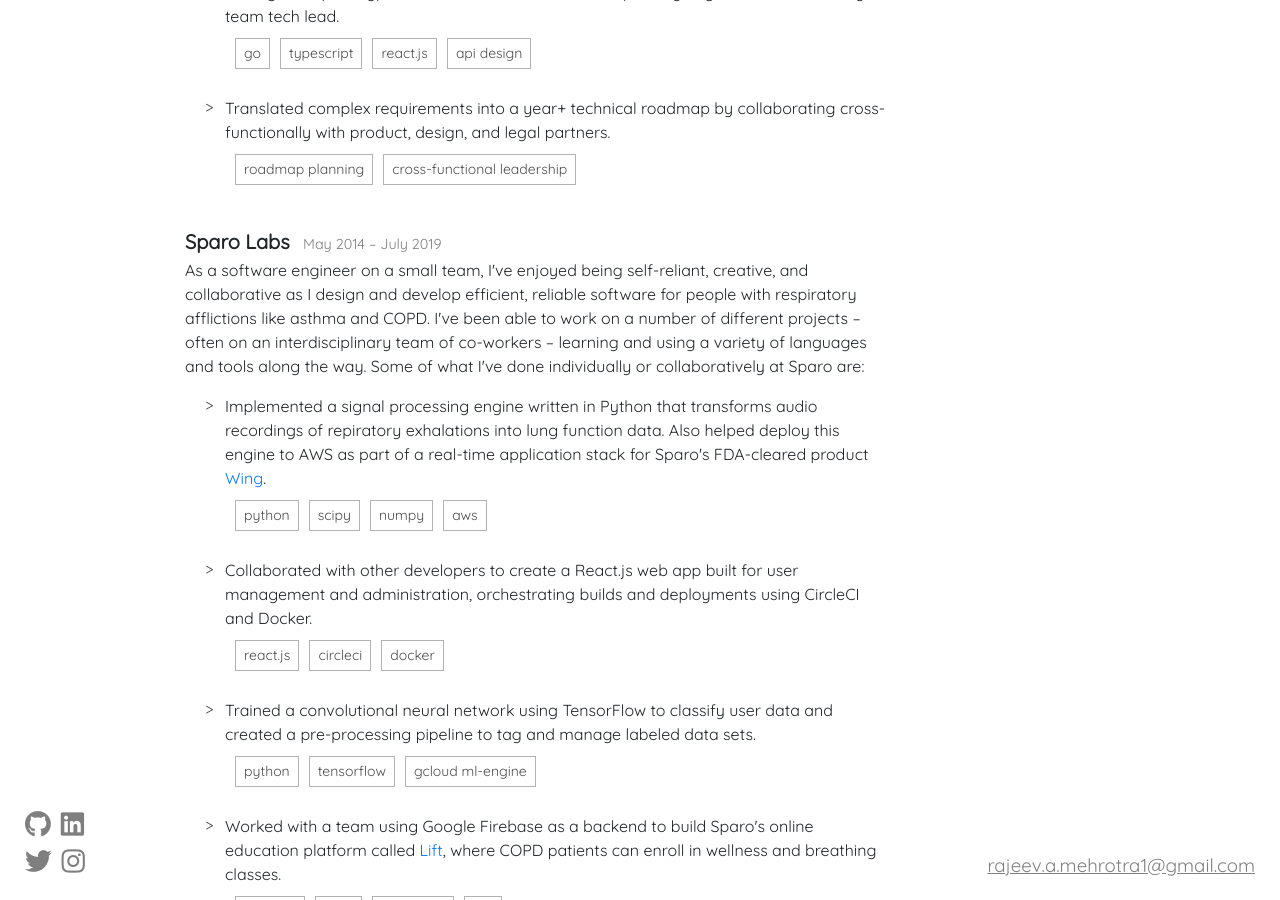
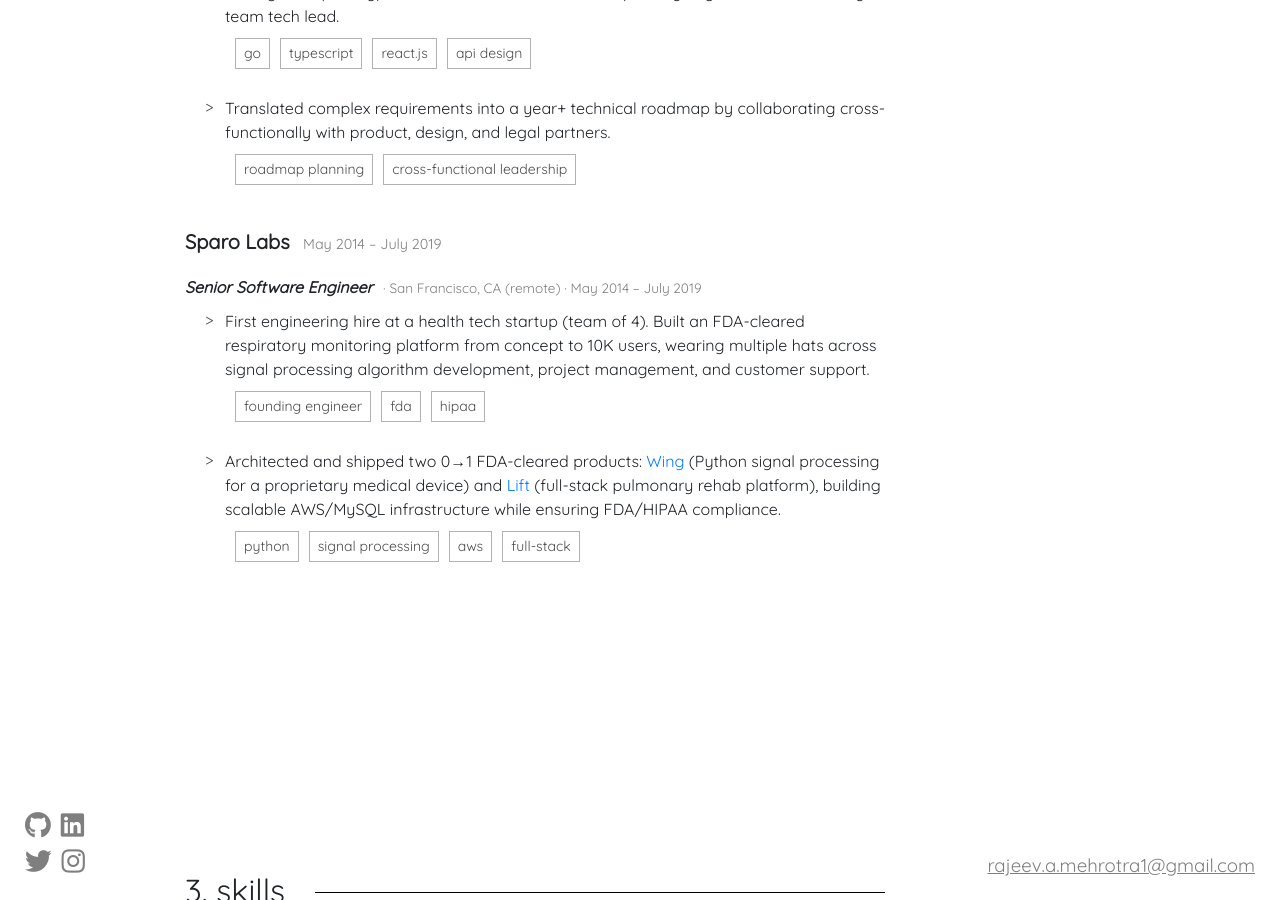
Before and after one commit to rajeevmehrotra/rajeevmehrotra.github.io, a Jekyll site: the page built from index.html, in a window 1280 px wide and 900 px high, scrolled down 3540 px. Built offline with Jekyll 4.4.1, drawn with Linux system fonts in a browser that asks for light colours; nearby versions of some CDN libraries; some of the changed text lies outside the part shown.

Commit message:
update language

```diff
--- a/index.html
+++ b/index.html
@@ -13,7 +13,7 @@
       I love learning, tinkering, building, and developing software solutions tailored to users.
     </p>
     <p>
-      I currently work for <a href="https://plaid.com" target="_blank" rel="nofollow noopener">Plaid</a> in New York, New York.
+      More to share on what's next soon.
     </p>
   </div>
 </section>
@@ -40,7 +40,7 @@
       and again in 2014 with a Master's in Computer Science.
     </p>
     <p>
-      I currently live in New York, NY and work for <a href="https://plaid.com" target="_blank" rel="nofollow noopener">Plaid</a>.
+      I currently live in New York, NY, with a new chapter on the horizon.
     </p>
   </div>
 </section>
@@ -54,11 +54,11 @@
       regulated environments. Across both companies I've enjoyed being self-reliant, creative, and collaborative as
       I design, build, and now lead teams building software tailored to users.
     </p>
-    <h3 class='company-header'>Plaid <span class='company-dates'>July 2019 &ndash; Present</span></h3>
-    <h4 class='role-header'>Engineering Manager <span class='role-meta'>&middot; New York, NY &middot; July 2023 &ndash; Present</span></h4>
+    <h3 class='company-header'>Plaid <span class='company-dates'>July 2019 &ndash; January 2026</span></h3>
+    <h4 class='role-header'>Engineering Manager <span class='role-meta'>&middot; New York, NY &middot; January 2023 &ndash; January 2026</span></h4>
     <ul>
       <li>
-        Architected the 12-month technical strategy for the product platform buildout of Plaid Check (CRA subsidiary),
+        Architected the 12-month technical strategy for the product platform buildout of <a href='https://plaid.com/blog/introducing-plaid-check-cra-consumer-report/' target="_blank" rel="nofollow noopener">Plaid Check</a> (CRA subsidiary),
         driving alignment with senior engineering, product, and legal/compliance partners. Derisked and delivered three
         MVP products within 10 months of platform launch while establishing FCRA-compliance tooling and controls.
         <div class='d-flex flex-wrap tag-array'>
@@ -110,7 +110,7 @@
         </div>
       </li>
     </ul>
-    <h4 class='role-header'>Tech Lead Manager <span class='role-meta'>&middot; New York, NY &middot; July 2022 &ndash; July 2023</span></h4>
+    <h4 class='role-header'>Tech Lead Manager <span class='role-meta'>&middot; New York, NY &middot; July 2022 &ndash; January 2023</span></h4>
     <ul>
       <li>
         Transitioned to people management while maintaining technical leadership of the Income Verification product,
@@ -172,84 +172,29 @@
       </li>
     </ul>
     <h3 class='company-header'>Sparo Labs <span class='company-dates'>May 2014 &ndash; July 2019</span></h3>
-    <p>
-      As a software engineer on a small team, I've enjoyed being self-reliant, creative, and
-      collaborative as I design and develop efficient, reliable software for people with
-      respiratory afflictions like asthma and COPD.
-      I've been able to work on a number of different projects &ndash; often on an interdisciplinary team of co-workers &ndash; learning and using
-      a variety of languages and tools along the way. Some of what I've done individually or collaboratively at Sparo are:
-    </p>
+    <h4 class='role-header'>Senior Software Engineer <span class='role-meta'>&middot; San Francisco, CA (remote) &middot; May 2014 &ndash; July 2019</span></h4>
     <ul>
       <li>
-        Implemented a signal processing engine written in Python that transforms audio recordings of repiratory exhalations
-        into lung function data. Also helped deploy this engine to AWS as part of a real-time application stack
-        for Sparo's FDA-cleared product <a href='https://mywing.io' target="_blank" rel="nofollow noopener">Wing</a>.
+        First engineering hire at a health tech startup (team of 4). Built an FDA-cleared respiratory monitoring
+        platform from concept to 10K users, wearing multiple hats across signal processing algorithm development,
+        project management, and customer support.
         <div class='d-flex flex-wrap tag-array'>
-          <span class='tag'>python</span>
-          <span class='tag'>scipy</span>
-          <span class='tag'>numpy</span>
-          <span class='tag'>aws</span>
+          <span class='tag'>founding engineer</span>
+          <span class='tag'>fda</span>
+          <span class='tag'>hipaa</span>
         </div>
       </li>
       <li>
-        Collaborated with other developers to create a React.js web app built for user management and administration,
-        orchestrating builds and deployments using CircleCI and Docker.
-        <div class='d-flex flex-wrap tag-array'>
-          <span class='tag'>react.js</span>
-          <span class='tag'>circleci</span>
-          <span class='tag'>docker</span>
-        </div>
-      </li>
-      <li>
-        Trained a convolutional neural network using TensorFlow to classify user data and created
-        a pre-processing pipeline to tag and manage labeled data sets.
+        Architected and shipped two 0&rarr;1 FDA-cleared products:
+        <a href='https://mywing.io' target="_blank" rel="nofollow noopener">Wing</a>
+        (Python signal processing for a proprietary medical device) and
+        <a href='https://liftpulmonaryrehab.com' target="_blank" rel="nofollow noopener">Lift</a>
+        (full-stack pulmonary rehab platform), building scalable AWS/MySQL infrastructure while ensuring FDA/HIPAA compliance.
         <div class='d-flex flex-wrap tag-array'>
           <span class='tag'>python</span>
-          <span class='tag'>tensorflow</span>
-          <span class='tag'>gcloud ml-engine</span>
-        </div>
-      </li>
-      <li>
-        Worked with a team using Google Firebase as a backend to build Sparo's online education platform called
-        <a href='https://liftpulmonaryrehab.com' target="_blank" rel="nofollow noopener">Lift</a>,
-        where COPD patients can enroll in wellness and breathing classes.
-        <div class='d-flex flex-wrap tag-array'>
-          <span class='tag'>firebase</span>
-          <span class='tag'>html</span>
-          <span class='tag'>javascript</span>
-          <span class='tag'>css</span>
-        </div>
-      </li>
-      <li>
-        Interfaced with a team of designers to compose user stories which informed feature development for Wing.
-        <div class='d-flex flex-wrap tag-array'>
-          <span class='tag'>hci</span>
-          <span class='tag'>user stories</span>
-          <span class='tag'>wireframing</span>
-        </div>
-      </li>
-      <li>
-        Programmed an audio encoder written in C++ that parses input files and separates target signals from background noise.
-        <div class='d-flex flex-wrap tag-array'>
-          <span class='tag'>c++</span>
-          <span class='tag'>signal detection</span>
-          <span class='tag'>audio enhancement</span>
-        </div>
-      </li>
-      <li>
-        Deployed a web app built with Node.js that streamlines the tuning of Sparo's proprietary algorithms.
-        <div class='d-flex flex-wrap tag-array'>
-          <span class='tag'>node.js</span>
-          <span class='tag'>parameter tuning</span>
-        </div>
-      </li>
-      <li>
-        Helped build the landing page for Sparo's digital spirometer <a href='https://mywing.io' target="_blank" rel="nofollow noopener">Wing</a>.
-        <div class='d-flex flex-wrap tag-array'>
-          <span class='tag'>web dev</span>
-          <span class='tag'>html</span>
-          <span class='tag'>javascript</span>
-          <span class='tag'>css</span>
+          <span class='tag'>signal processing</span>
+          <span class='tag'>aws</span>
+          <span class='tag'>full-stack</span>
         </div>
       </li>
     </ul>
```
